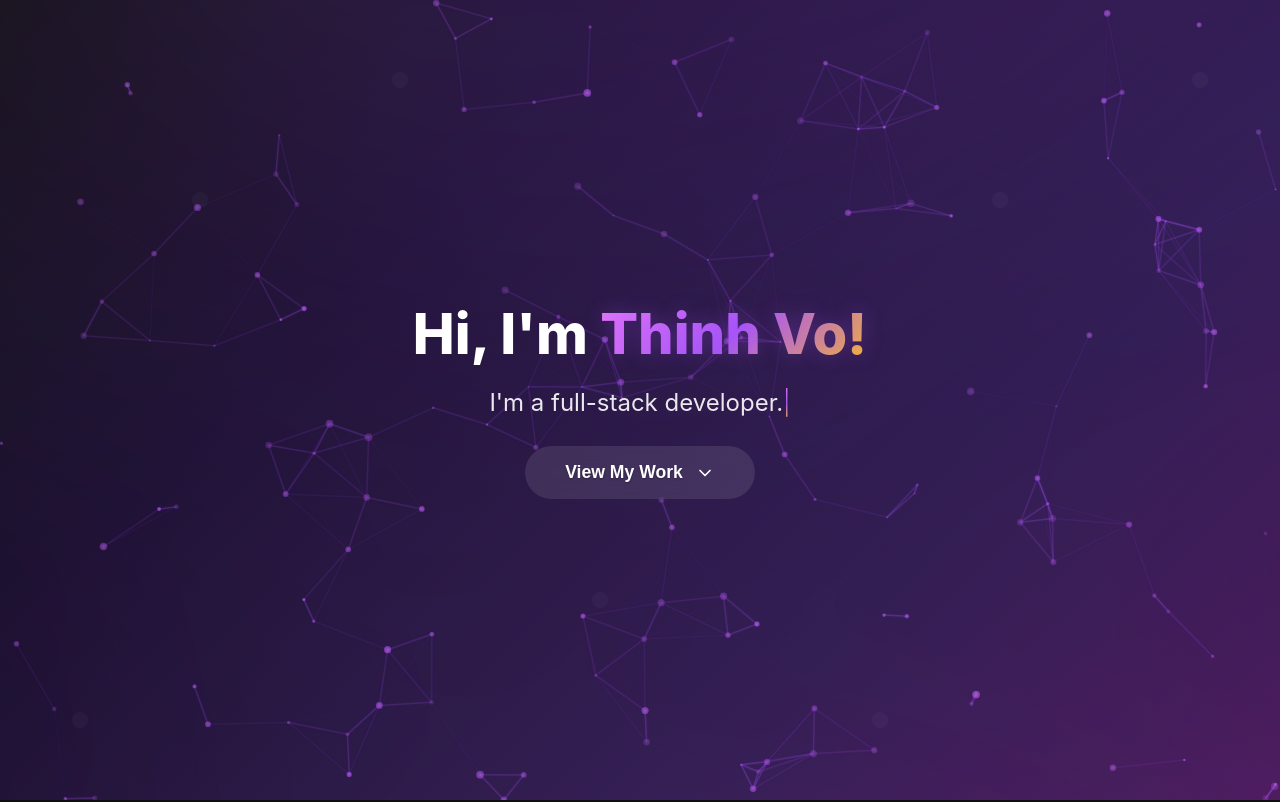
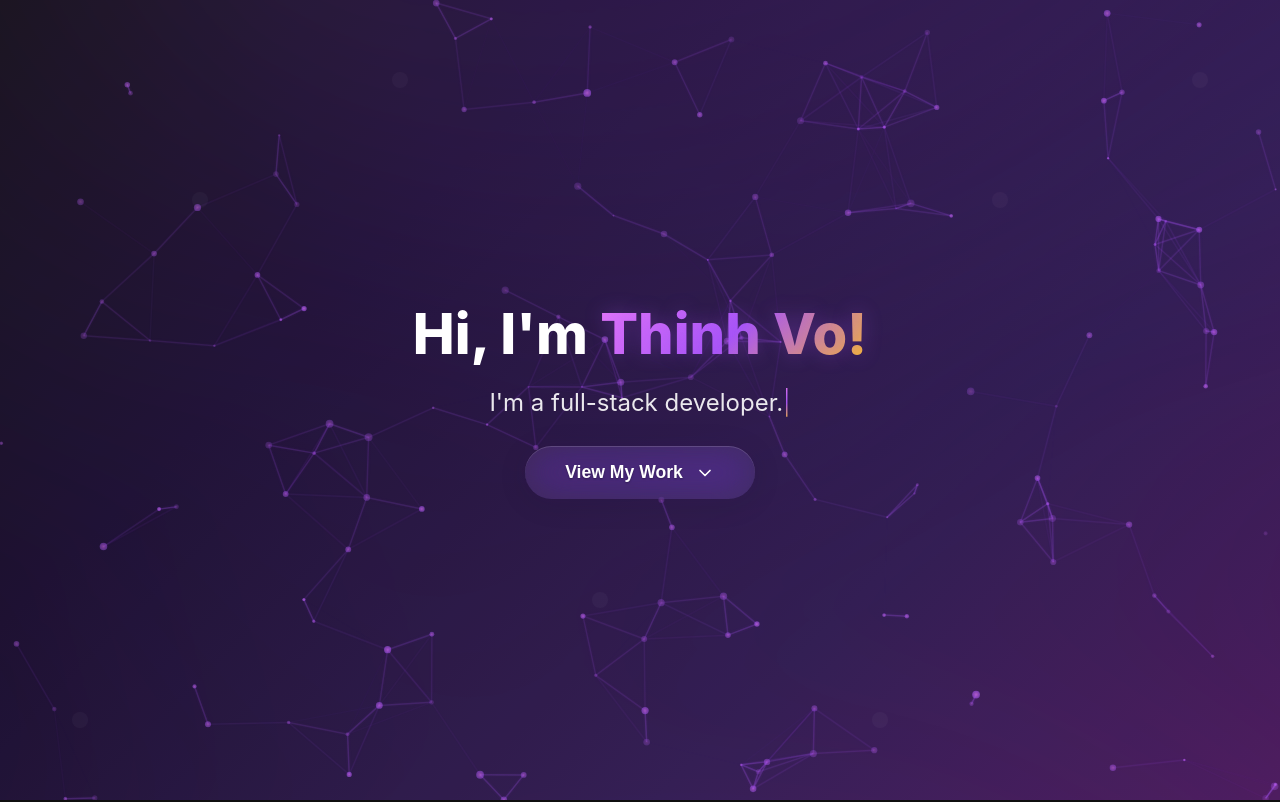
Before and after one commit to phoozies/my-portfolio, a React (Vite) app in the folder my-portfolio/: page / in a window 1280 px wide. Shown: the top 802 px of the page. Built offline with nearby package versions, Linux system fonts and the light colour scheme.

Commit message:
feat: button styling

```diff
--- a/my-portfolio/src/components/Landing.css
+++ b/my-portfolio/src/components/Landing.css
@@ -150,11 +150,11 @@
 
 .btn-view-work {
   padding: 1rem 2.5rem;
-  border: 0px;
+  border: none;
   border-radius: 50px;
-  background: rgba(255, 255, 255, 0.1);
-  backdrop-filter: blur(10px);
-  -webkit-backdrop-filter: blur(10px);
+  background: rgba(255, 255, 255, 0.08);
+  backdrop-filter: blur(20px) saturate(180%) brightness(110%);
+  -webkit-backdrop-filter: blur(20px) saturate(180%) brightness(110%);
   color: rgba(255, 255, 255, 1);
   font-weight: 600;
   font-size: 1.1rem;
@@ -164,7 +164,10 @@
   display: inline-flex;
   align-items: center;
   gap: 0.75rem;
-
+  box-shadow:
+    0 4px 30px rgba(0, 0, 0, 0.1),
+    0 0 20px rgba(168, 85, 247, 0.05),
+    inset 0 1px 0 rgba(255, 255, 255, 0.15);
   position: relative;
   overflow: hidden;
 }
```
